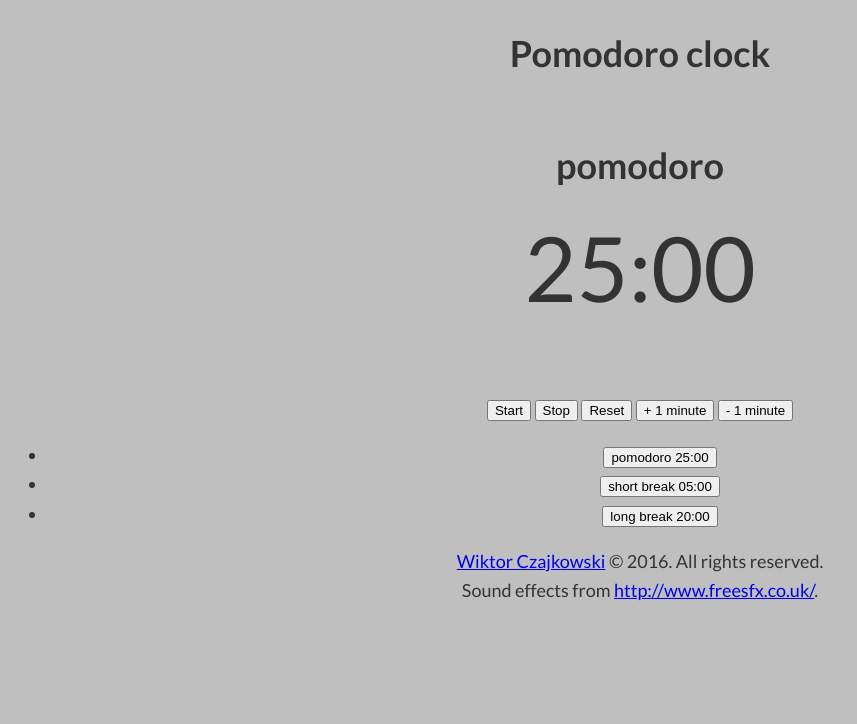
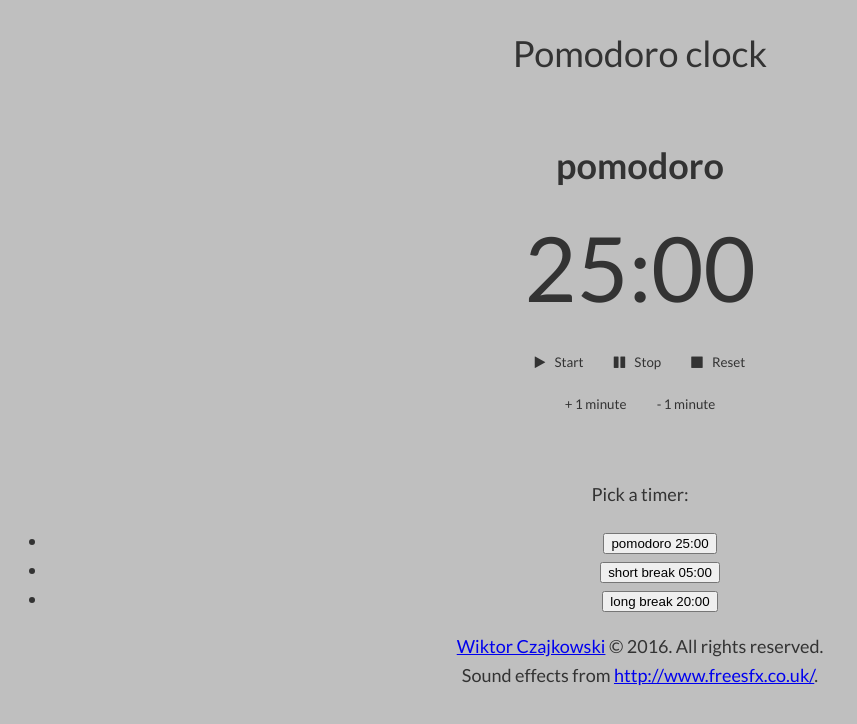
Before and after one commit to Virzen/pomodoro-clock, a website: page dev/index.html in a window 1280 px wide. Shown: the whole page, without its empty margins (0-857 px from the left). Drawn offline with Linux system fonts and the light colour scheme.

Commit message:
Update markup with new clasess

```diff
--- a/dev/index.html
+++ b/dev/index.html
@@ -8,7 +8,7 @@
 </head>
 <body>
     <header>
-        <h1>Pomodoro clock</h1>
+        <h1 class="primary-heading">Pomodoro clock</h1>
     </header>
 
     <section class="app-body">
@@ -16,17 +16,23 @@
 			<p class="timer__name">pomodoro</p>
 			<p class="timer__time">88:88</p>
 			<audio class="timer__sound" src="audio/bell.mp3"></audio>
+			<div class="timer__controls">
+				<button type="button" class="button start-button "><span class="fa fa-play"></span> Start</button>
+				<button type="button" class="button stop-button "><span class="fa fa-pause"></span> Stop</button>
+				<button type="button" class="button reset-button "><span class="fa fa-stop"></span> Reset</button>
+				<br>
+				<button type="button" class="button plus-button ">+ 1 minute</button>
+				<button type="button" class="button minus-button ">- 1 minute</button>
+			</div>
 		</div>
-		<button type="button" class="start-button">Start</button>
-		<button type="button" class="stop-button">Stop</button>
-		<button type="button" class="reset-button">Reset</button>
-		<button type="button" class="plus-button">+ 1 minute</button>
-		<button type="button" class="minus-button">- 1 minute</button>
+		<p class="timers-list__title">
+			Pick a timer:
+		</p>
 		<ul class="timers-list">
 		</ul>
     </section>
 
-    <footer>
+    <footer class="primary-footer">
         <a href="//wiktorczajkowski.xyz/">Wiktor Czajkowski</a> &copy; 2016. All rights reserved.
 		<br>
 		Sound effects from <a href="//www.freesfx.co.uk/">http://www.freesfx.co.uk/</a>.
@@ -39,5 +45,6 @@
     <script src="js/main.js"></script>
     <!-- endbuild -->
 	<link href='https://fonts.googleapis.com/css?family=Lato:400,700' rel='stylesheet' type='text/css'>
+	<link rel="stylesheet" href="https://maxcdn.bootstrapcdn.com/font-awesome/4.5.0/css/font-awesome.min.css">
 </body>
 </html>
```
